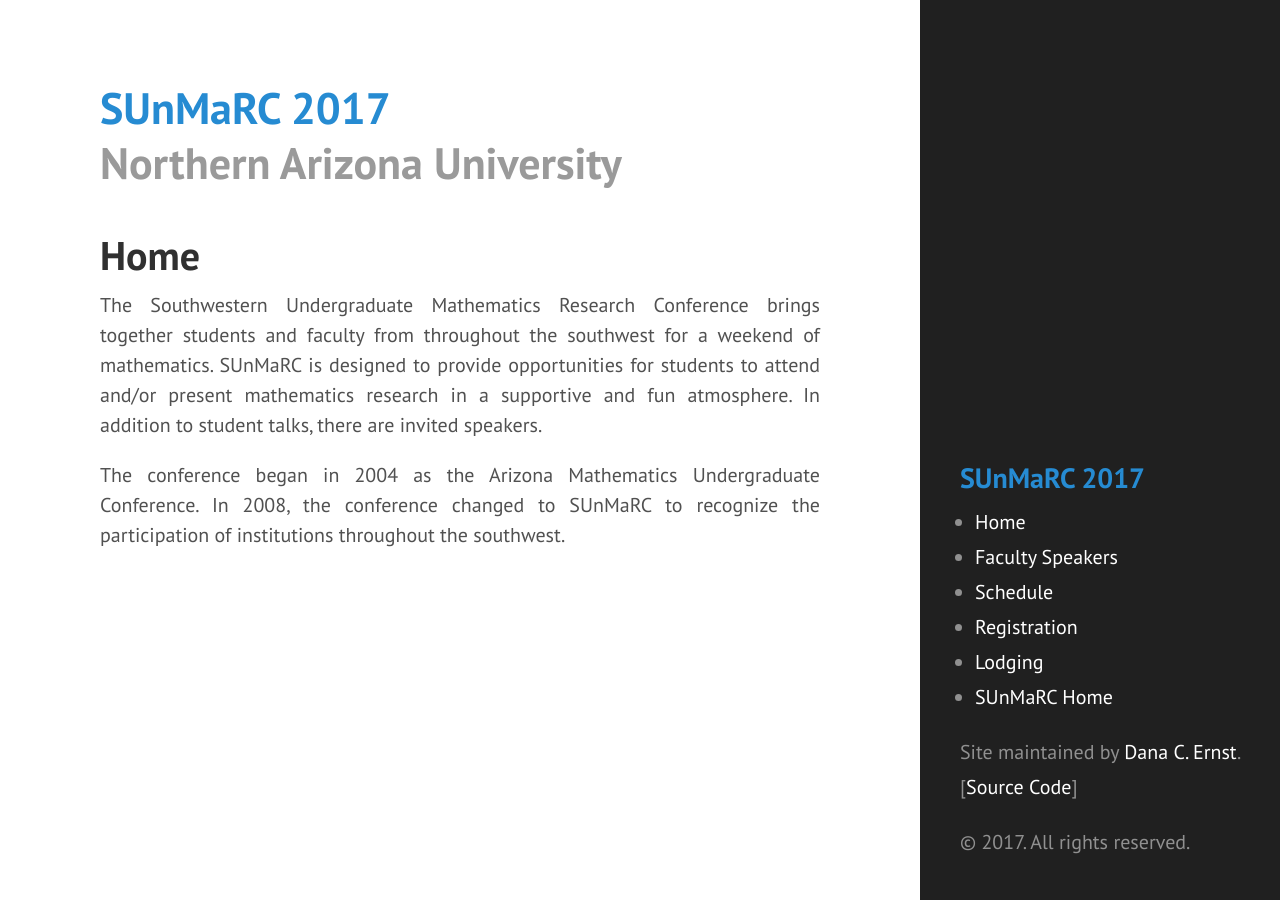
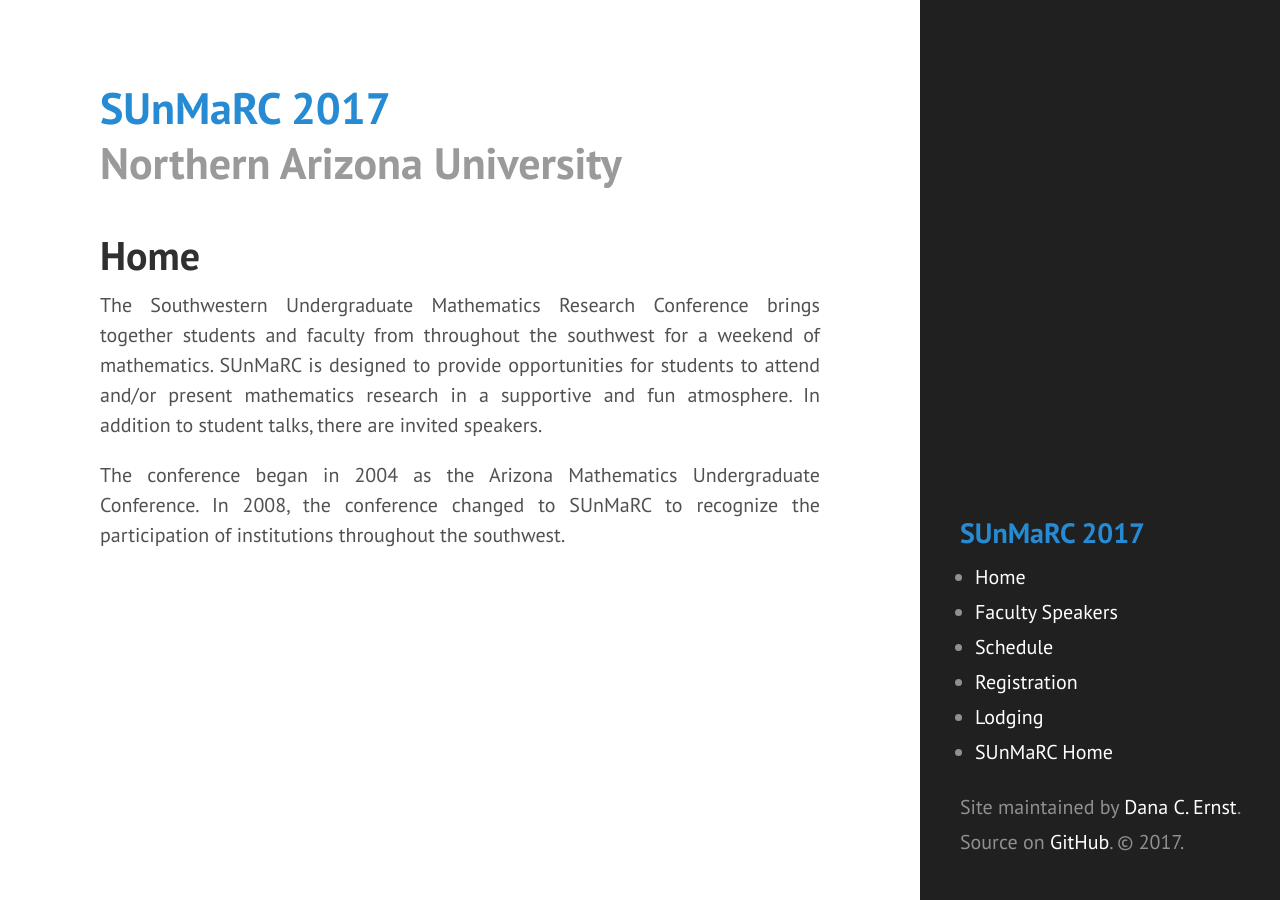
Before and after one commit to NAUMathStat/sunmarc2017, a Jekyll site: the page built from index.md, in a window 1280 px wide. Built offline with Jekyll 4.4.1, drawn with Linux system fonts in a browser that asks for light colours.

Commit message:
Update to sidebar

```diff
--- a/_includes/sidebar.html
+++ b/_includes/sidebar.html
@@ -20,8 +20,7 @@
 
 <div class="sidebar-nav-item">
 <!-- <p>Created with <a href="https://pages.github.com">GitHub Pages</a>, <a href="http://jekyllrb.com">Jekyll</a>, and <a href="http://hyde.getpoole.com">Hyde</a>. -->
-<p>Site maintained by <a href="http://dcernst.github.io">Dana C. Ernst</a>. [<a href="http://github.com/NAUMathStat/seminars">Source Code</a>]</p>
-<p>&copy; {{ site.time | date: '%Y' }}. All rights reserved.</p>
+<p>Site maintained by <a href="http://dcernst.github.io">Dana C. Ernst</a>. Source on <a href="http://github.com/NAUMathStat/seminars">GitHub</a>. &copy; {{ site.time | date: '%Y' }}.</p>
 </div>
 
 </nav>
```
